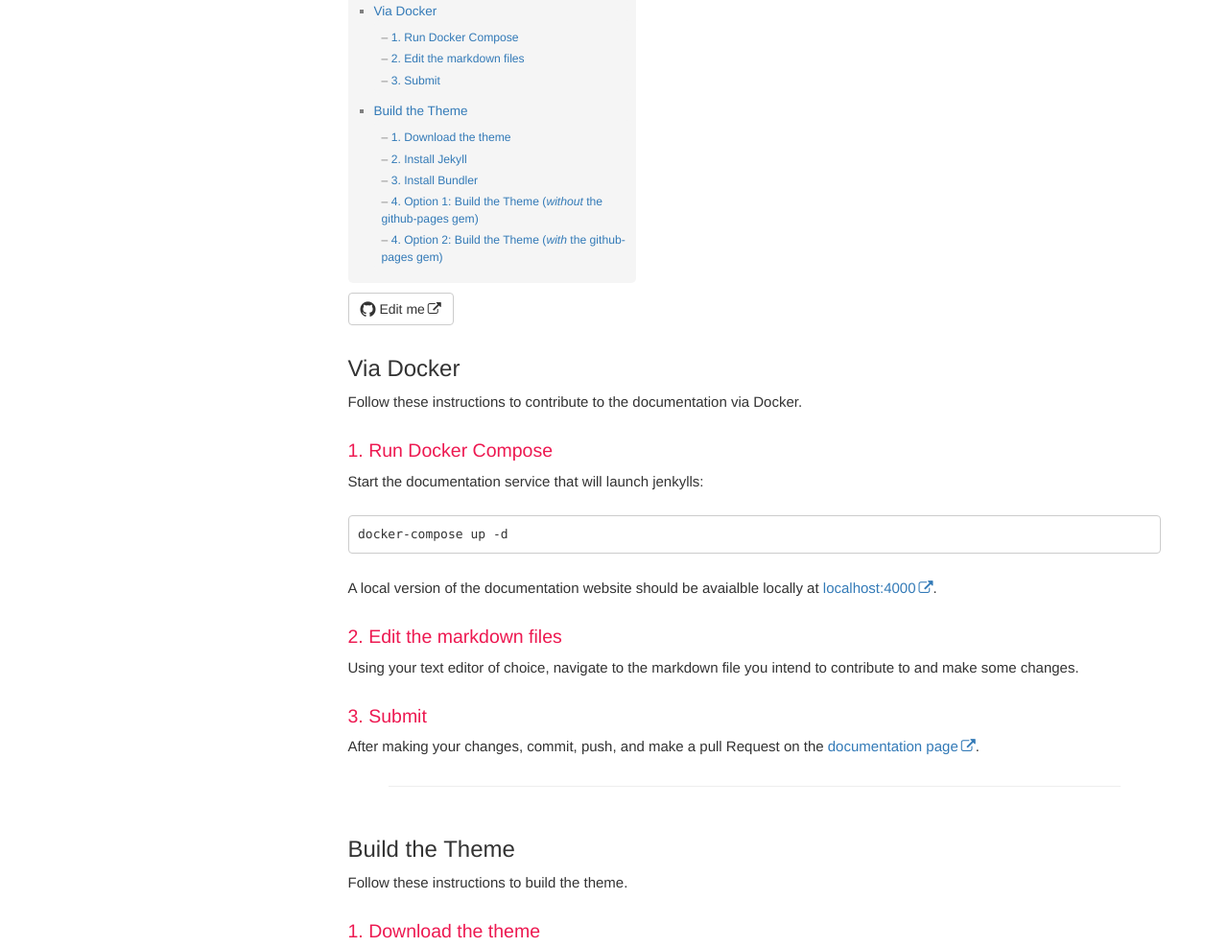
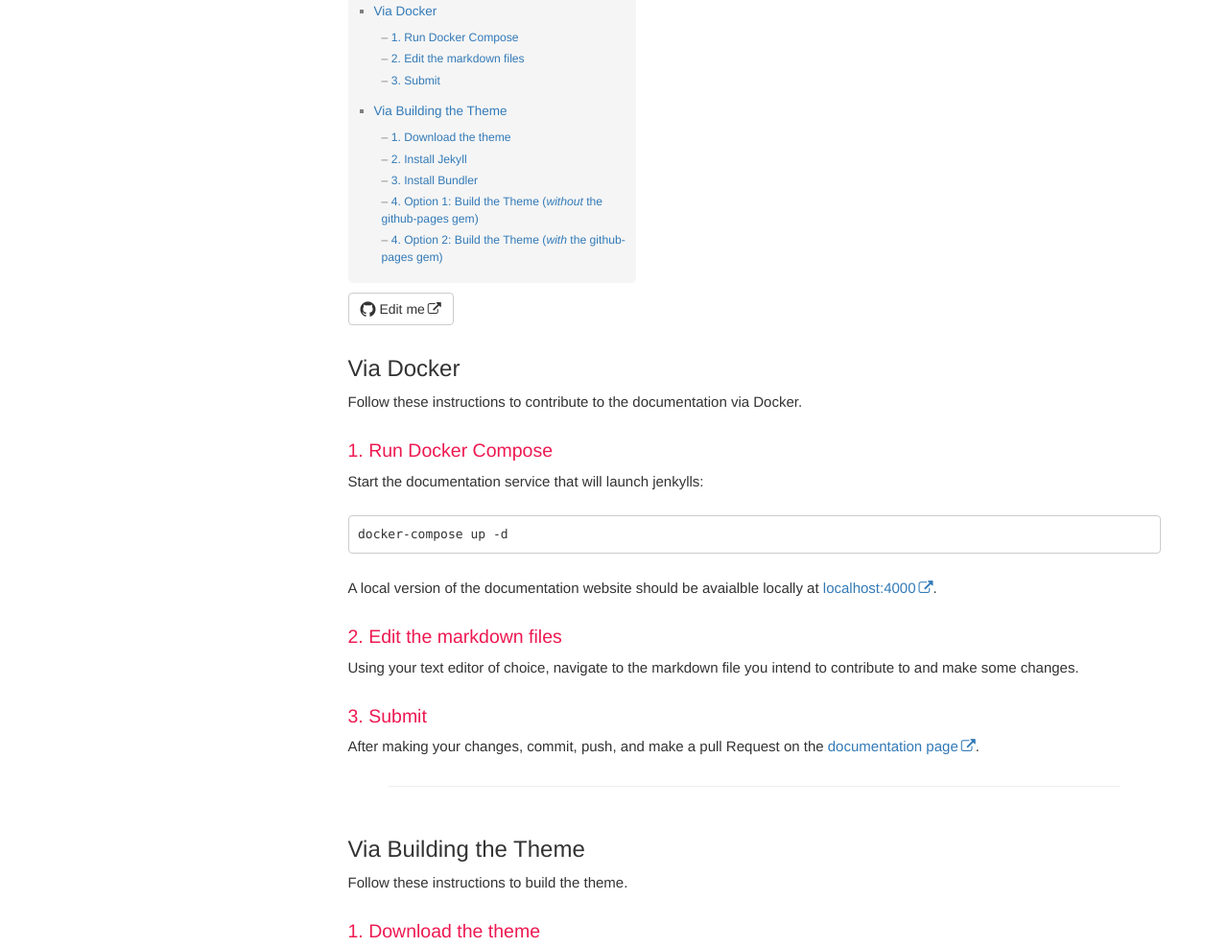
Before and after one commit to rapidcore/rapidcore, a Jekyll site: the page built from pages/contribute/contribute_locally.md, in a window 1280 px wide and 1400 px high. Shown: the part 249-1236 px from the top of the window at 96% size. Built offline with Jekyll 4.4.1, drawn with Linux system fonts in a browser that asks for light colours; nearby versions of some CDN libraries; comment, search, counter and statistics services are not loaded.

Commit message:
Update contribute_locally.md

```diff
--- a/pages/contribute/contribute_locally.md
+++ b/pages/contribute/contribute_locally.md
@@ -29,7 +29,7 @@ After making your changes, commit, push, and make a pull Request on the [documen
 
 ---------------------
 
-## Build the Theme
+## Via Building the Theme
 
 Follow these instructions to build the theme.
 
```
